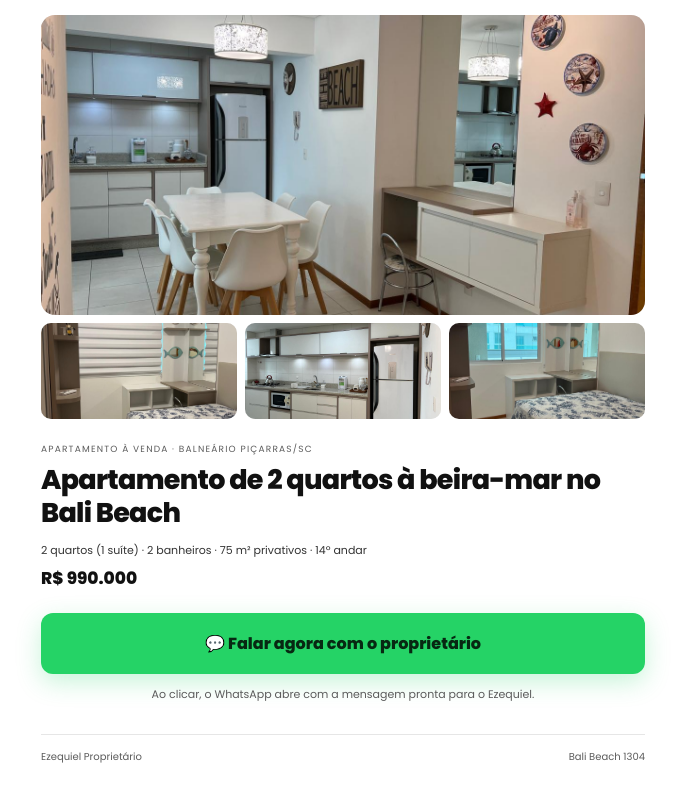
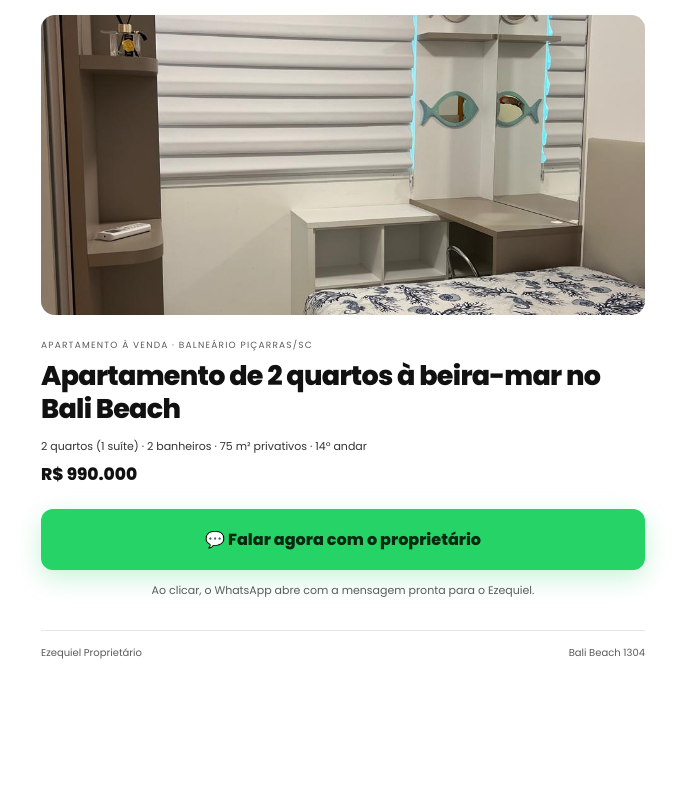
Before and after one commit to Trafseg/ezequiel-imoveis-2-bali-1304, a plain HTML site: page index.html in a window 1280 px wide. Shown: the part 55-848 px from the top of the page, without its empty margins (297-982 px from the left). After the commit the page ends 800 px from the top, so only its background shows below. Drawn offline with Linux system fonts and the light colour scheme.

Commit message:
Atualização via Central Trafficfy

```diff
--- a/index.html
+++ b/index.html
@@ -12,9 +12,9 @@ body{margin:0;font-family:Poppins,Arial,sans-serif;color:var(--ink);background:#
 .wrap{max-width:640px;margin:0 auto;padding:18px 18px 28px}
 .brand{font-size:18px;font-weight:800;letter-spacing:-.3px;line-height:1.1}
 .brand small{display:block;font-size:9px;letter-spacing:2.4px;color:var(--muted);font-weight:500;margin-top:4px}
-.hero{display:block;width:100%;height:300px;object-fit:cover;border-radius:14px;margin-top:18px;background:#eee}
-.thumbs{display:grid;grid-template-columns:repeat(3,1fr);gap:8px;margin-top:8px}
-.thumbs img{display:block;width:100%;height:96px;object-fit:cover;border-radius:10px;background:#eee}
+.carrossel{position:relative;width:100%;height:300px;border-radius:14px;overflow:hidden;margin-top:18px;background:#eee}
+.slide{position:absolute;inset:0;width:100%;height:100%;object-fit:cover;opacity:0;transition:opacity .8s ease}
+.slide.on{opacity:1}
 .tag{font-size:9px;letter-spacing:1.2px;text-transform:uppercase;color:var(--muted);margin:24px 0 8px}
 h1{font-size:27px;line-height:1.22;letter-spacing:-.7px;margin:0 0 12px;font-weight:800}
 .specs{font-size:11px;line-height:1.6;color:#333;margin:0 0 6px}
@@ -24,7 +24,7 @@ h1{font-size:27px;line-height:1.22;letter-spacing:-.7px;margin:0 0 12px;font-wei
 .btn:focus-visible{outline:3px solid var(--ink);outline-offset:3px}
 .micro{font-size:11px;color:var(--muted);text-align:center;margin:12px 0 0;line-height:1.6}
 footer{margin-top:30px;border-top:1px solid var(--line);padding-top:14px;font-size:10px;color:var(--muted);display:flex;justify-content:space-between;gap:12px;flex-wrap:wrap}
-@media(max-width:560px){.wrap{padding:14px 16px 22px}h1{font-size:22px}.hero{height:230px}.thumbs img{height:74px}.preco{font-size:15px}.specs{font-size:10.5px}.tag{font-size:8.5px}}
+@media(max-width:560px){.wrap{padding:14px 16px 22px}h1{font-size:22px}.carrossel{height:230px}.preco{font-size:15px}.specs{font-size:10.5px}.tag{font-size:8.5px}}
 </style>
 <!-- Meta Pixel — Ezequiel Maia -->
 <script>
@@ -42,11 +42,11 @@ fbq('track','PageView');
 <div class="wrap">
 <header><div class="brand">Ezequiel Maia<small>PROPRIETÁRIO</small></div></header>
 
-<img class="hero" src="FOTOS/f26.jpeg" alt="Foto do imóvel">
-<div class="thumbs">
-<img src="FOTOS/f35.jpeg" alt="Foto do imóvel" loading="lazy">
-<img src="FOTOS/f23.jpeg" alt="Foto do imóvel" loading="lazy">
-<img src="FOTOS/f38.jpeg" alt="Foto do imóvel" loading="lazy">
+<div class="carrossel" id="carrossel" aria-label="Fotos do imóvel">
+<img class="slide on" src="FOTOS/f26.jpeg" alt="Foto do imóvel">
+<img class="slide" src="FOTOS/f35.jpeg" alt="Foto do imóvel">
+<img class="slide" src="FOTOS/f23.jpeg" alt="Foto do imóvel">
+<img class="slide" src="FOTOS/f38.jpeg" alt="Foto do imóvel">
 </div>
 
 <div class="tag">Apartamento à venda · Balneário Piçarras/SC</div>
@@ -76,6 +76,18 @@ const enviarPlanilha=payload=>{if(PLANILHA_WEBHOOK)fetch(PLANILHA_WEBHOOK,{metho
 
 track('track','ViewContent');
 
+// Carrossel automático das fotos do topo (troca a cada 4 segundos)
+(function(){
+ const slides=[...document.querySelectorAll('#carrossel .slide')];
+ if(slides.length<2)return;
+ let atual=0;
+ setInterval(()=>{
+  slides[atual].classList.remove('on');
+  atual=(atual+1)%slides.length;
+  slides[atual].classList.add('on');
+ },4000);
+})();
+
 // Clicar no botão é o lead: vai para a planilha, dispara o evento Lead (pixel e API de Conversões, mesmo eventID) e abre o WhatsApp com a mensagem pronta.
 btn.onclick=()=>{
  const leadId=novoId('lead');
```
